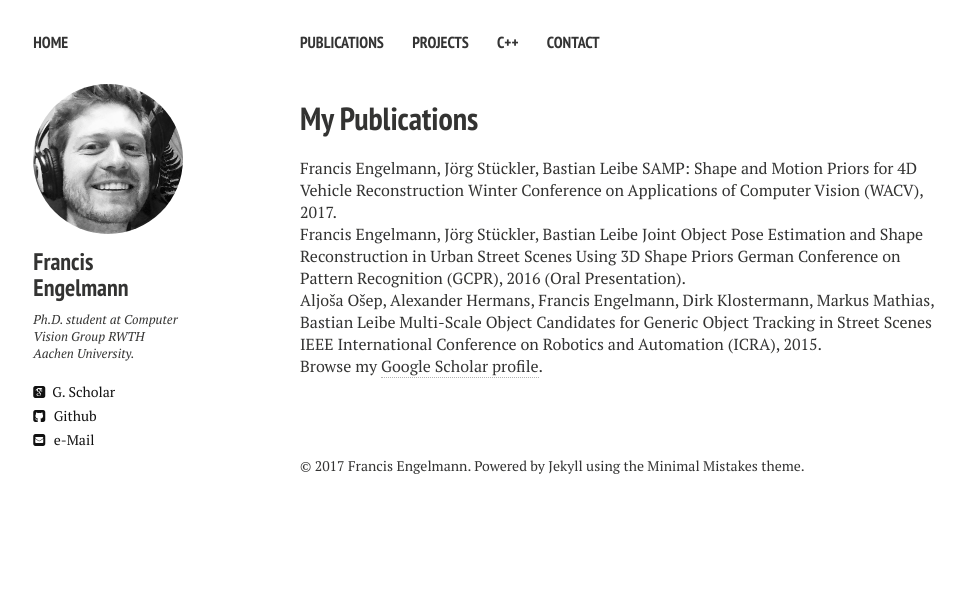
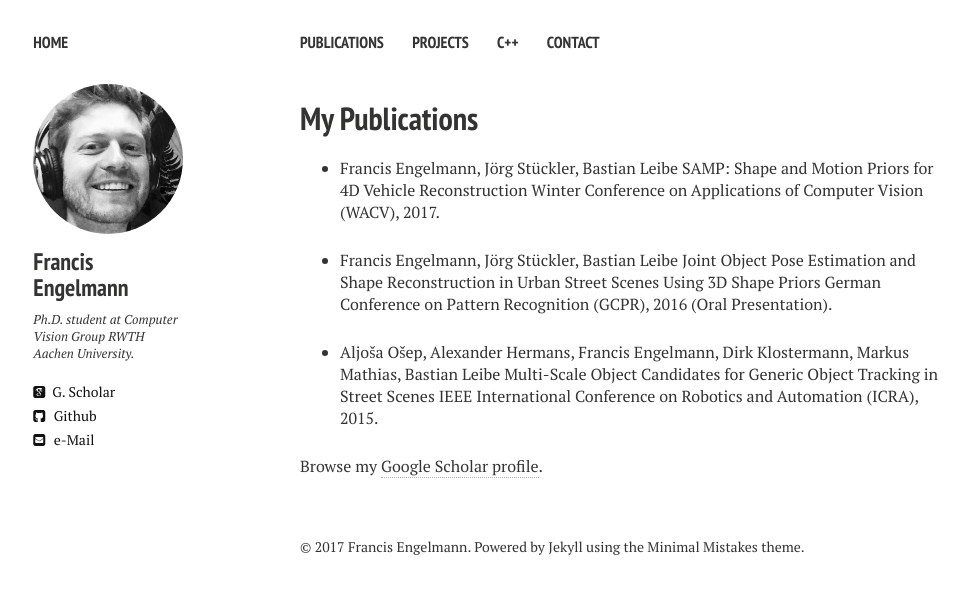
Before and after one commit to francisengelmann/francisengelmann.github.io, a Jekyll site: the page built from publications.md, in a window 1280 px wide. Shown: the top 594 px of the page, without its empty margins (20-988 px from the left). Built offline with Jekyll 4.4.1, drawn with Linux system fonts in a browser that asks for light colours; nearby versions of some CDN libraries.

Commit message:
Update publications.md

```diff
--- a/publications.md
+++ b/publications.md
@@ -6,16 +6,16 @@ tags: [publications]
 comments: false
 ---
 
-Francis Engelmann, Jörg Stückler, Bastian Leibe
-SAMP: Shape and Motion Priors for 4D Vehicle Reconstruction
-Winter Conference on Applications of Computer Vision (WACV), 2017.
+* Francis Engelmann, Jörg Stückler, Bastian Leibe
+  SAMP: Shape and Motion Priors for 4D Vehicle Reconstruction
+  Winter Conference on Applications of Computer Vision (WACV), 2017.
 
-Francis Engelmann, Jörg Stückler, Bastian Leibe
-Joint Object Pose Estimation and Shape Reconstruction in Urban Street Scenes Using 3D Shape Priors German Conference on Pattern Recognition (GCPR), 2016 (Oral Presentation).
+* Francis Engelmann, Jörg Stückler, Bastian Leibe
+  Joint Object Pose Estimation and Shape Reconstruction in Urban Street Scenes Using 3D Shape Priors German Conference on   Pattern Recognition (GCPR), 2016 (Oral Presentation).
 
-Aljoša Ošep, Alexander Hermans, Francis Engelmann, Dirk Klostermann, Markus Mathias, Bastian Leibe
-Multi-Scale Object Candidates for Generic Object Tracking in Street Scenes
-IEEE International Conference on Robotics and Automation (ICRA), 2015.
+* Aljoša Ošep, Alexander Hermans, Francis Engelmann, Dirk Klostermann, Markus Mathias, Bastian Leibe
+  Multi-Scale Object Candidates for Generic Object Tracking in Street Scenes
+  IEEE International Conference on Robotics and Automation (ICRA), 2015.
 
 
 Browse my <a href="https://scholar.google.com/citations?user=-xOsXi8AAAAJ" target="_blank">Google Scholar profile</a>.
```
